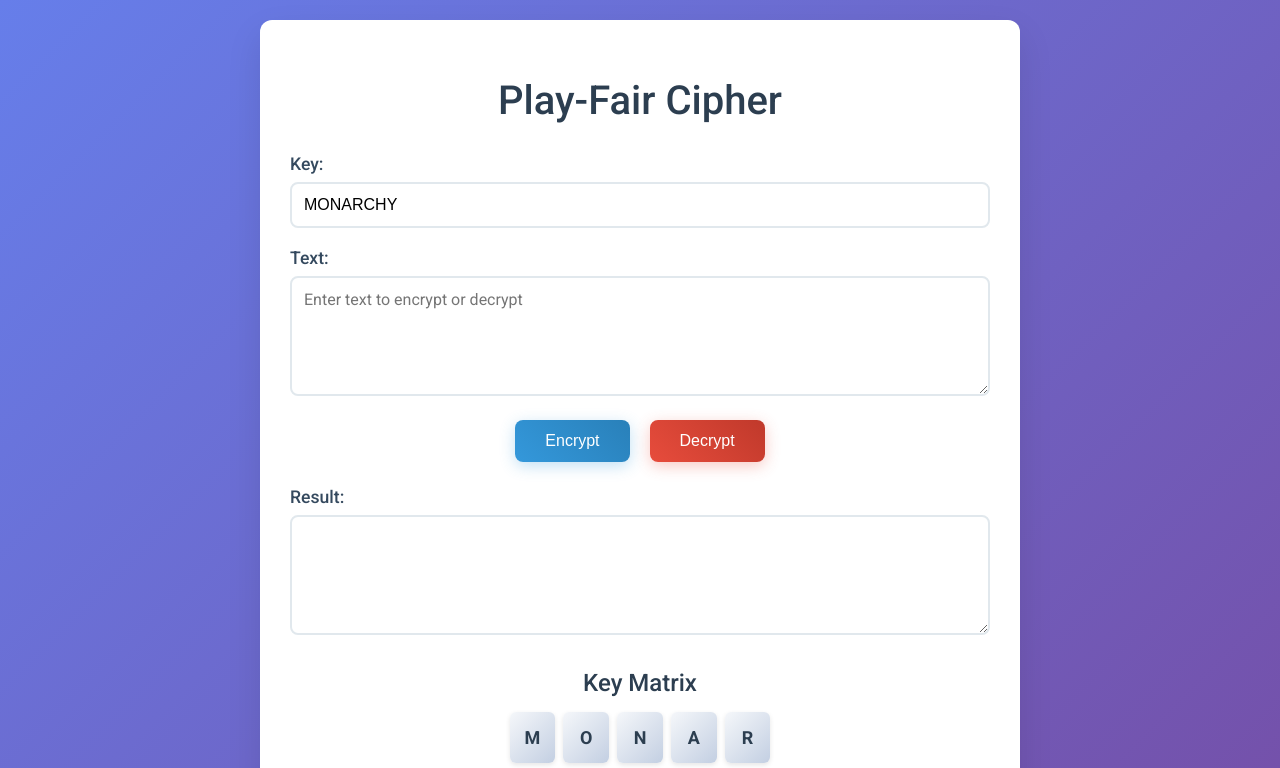
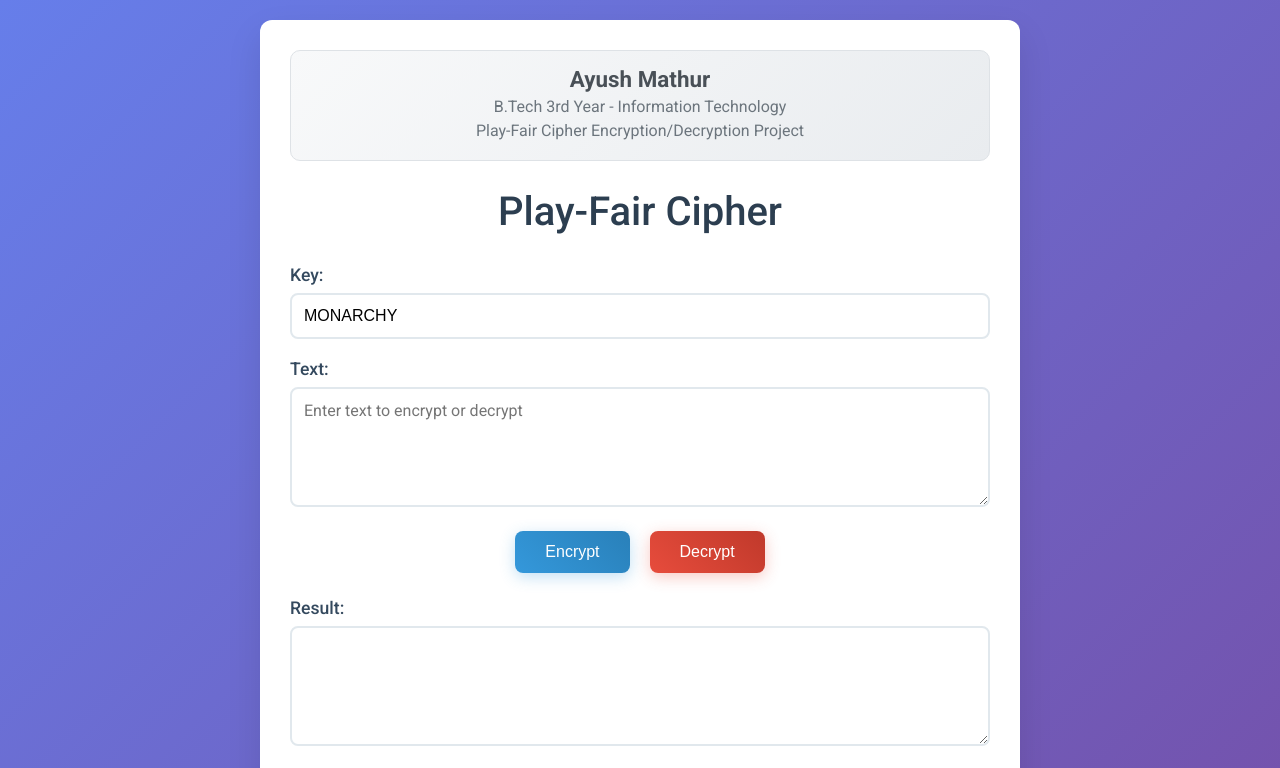
Before and after one commit to Ayush056github/Encrypt-Decrypt, a plain HTML site: page index.html in a window 1280 px wide. Shown: the top 768 px of the page. Drawn offline with Linux system fonts and the light colour scheme.

Commit message:
Add developer information section to HTML page header

```diff
--- a/index.html
+++ b/index.html
@@ -11,6 +11,11 @@
 
 <body>
     <div class="container">
+        <div class="developer-info">
+            <h3>Ayush Mathur</h3>
+            <p>B.Tech 3rd Year - Information Technology</p>
+            <p>Play-Fair Cipher Encryption/Decryption Project</p>
+        </div>
         <h1>Play-Fair Cipher</h1>
         <div class="input-group">
             <label for="key">Key:</label>
--- a/styles.css
+++ b/styles.css
@@ -26,6 +26,29 @@ h1 {
     margin-bottom: 30px;
     font-weight: 500;
     font-size: 2.5em;
+}
+
+.developer-info {
+    text-align: center;
+    margin-bottom: 20px;
+    padding: 15px;
+    background: linear-gradient(135deg, #f8f9fa, #e9ecef);
+    border-radius: 10px;
+    border: 1px solid #dee2e6;
+}
+
+.developer-info h3 {
+    color: #495057;
+    margin: 0 0 5px 0;
+    font-size: 1.4em;
+    font-weight: 600;
+}
+
+.developer-info p {
+    color: #6c757d;
+    margin: 5px 0;
+    font-size: 1em;
+    font-weight: 400;
 }
 
 .input-group,
```
